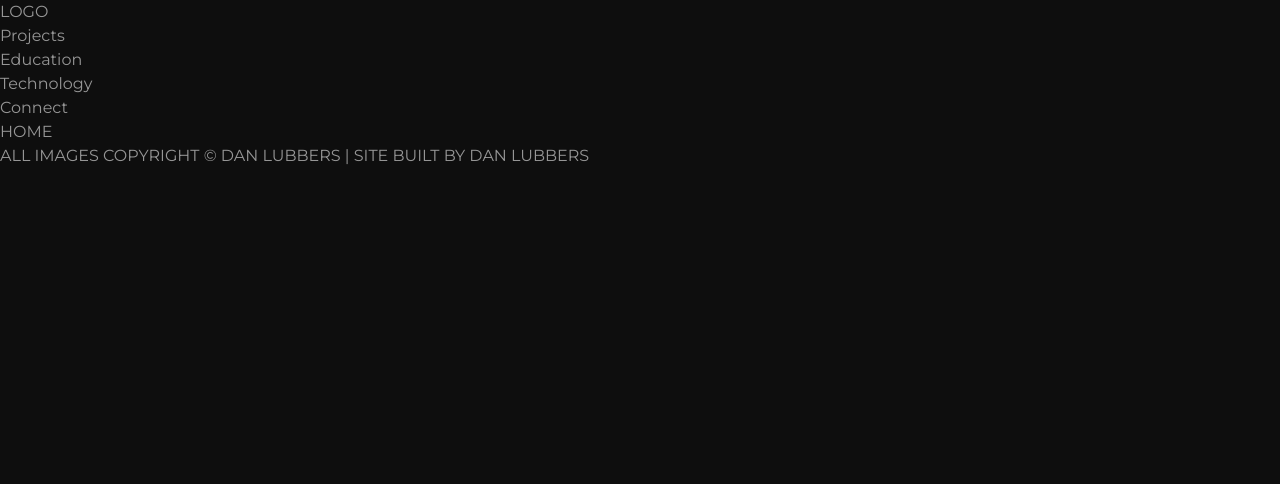
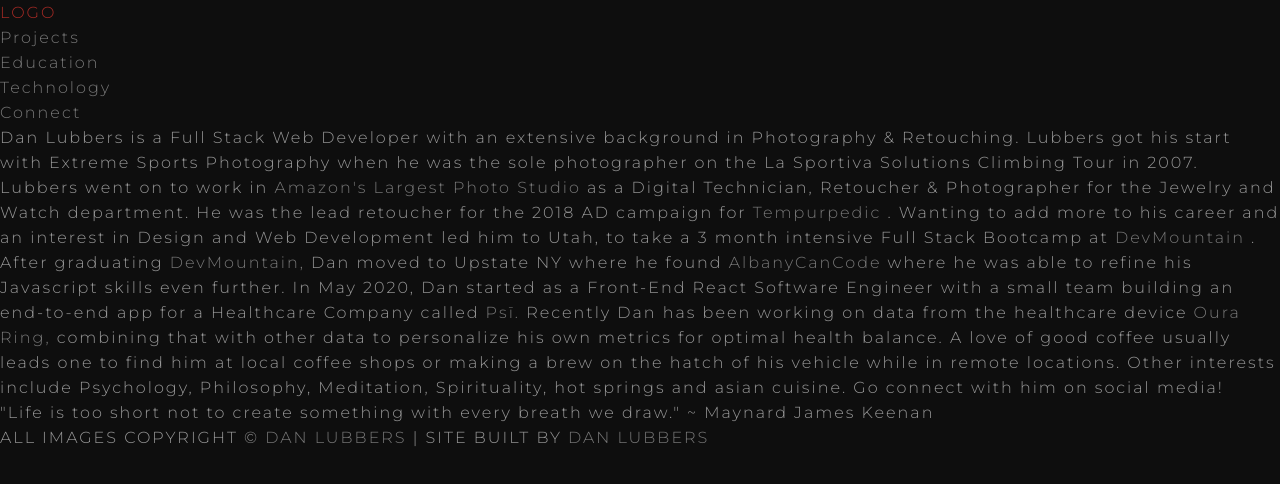
Before and after one commit to danlubbers/webdev-danlubbers-2022, a SvelteKit app: page / in a window 1280 px wide. Shown: the top 484 px of the page. Built offline with nearby package versions, Linux system fonts and the light colour scheme.

Commit message:
Boilerplate styling is setup.

```diff
--- a/src/app.css
+++ b/src/app.css
@@ -2,8 +2,32 @@
 @tailwind components;
 @tailwind utilities;
 
+html {
+	margin: auto 0;
+	width: 100%;
+	display: flex;
+	justify-content: center;
+}
+
 body {
-	font-family: 'montserrat';
+	width: 1280px;
+	display: flex;
+	flex-direction: column;
+	font-family: 'Montserrat', sans-serif;
+	line-height: 25px;
+	letter-spacing: 2px;
 	color: #969696;
 	background-color: #0e0e0e;
 }
+
+a {
+	margin: auto 0;
+	padding: 0;
+	color: #777777;
+	text-decoration: none;
+}
+
+a:hover {
+	color: #a52a25;
+	cursor: pointer;
+}
--- a/src/app.html
+++ b/src/app.html
@@ -3,7 +3,10 @@
 	<head>
 		<meta charset="utf-8" />
 		<link rel="icon" href="%sveltekit.assets%/favicon.png" />
-		<link href="https://fonts.googleapis.com/css?family=Montserrat" rel="stylesheet" />
+		<link
+			href="https://fonts.googleapis.com/css2?family=Montserrat:wght@300&display=swap"
+			rel="stylesheet"
+		/>
 		<meta name="viewport" content="width=device-width" />
 		%sveltekit.head%
 	</head>
--- a/src/routes/+layout.svelte
+++ b/src/routes/+layout.svelte
@@ -1,8 +1,9 @@
+<div class="max-w-full">
 	<header class="relative w-full px-8 pt-8 flex flex-row justify-between items-end z-10">
 		<a href="/"><h1 class="">LOGO</h1></a>
 
 		<nav class="md:flex hidden">
-		<ul class="list-reset md:flex md:items-center">
+			<ul class="list-reset md:flex md:items-center ">
 				<li class="md:ml-4"><a href="/projects">Projects</a></li>
 				<li class="md:ml-4"><a href="/education">Education</a></li>
 				<li class="md:ml-4"><a href="/technology">Technology</a></li>
@@ -23,3 +24,4 @@
 			<a href="http://www.danlubbers.com" target="_blank" rel="noreferrer"> DAN LUBBERS </a>
 		</p>
 	</footer>
+</div>
--- a/src/routes/+page.svelte
+++ b/src/routes/+page.svelte
@@ -2,4 +2,82 @@
 	import '../app.css';
 </script>
 
-HOME
+<div>
+	<p>
+		Dan Lubbers is a Full Stack Web Developer with an extensive background in Photography &
+		Retouching. Lubbers got his start with Extreme Sports Photography when he was the sole
+		photographer on the La Sportiva Solutions Climbing Tour in 2007. Lubbers went on to work in
+		<a
+			href="https://www.amazon.com/watches/s?k=watches"
+			aria-label="Amazon Watches"
+			target="_blank"
+			rel="noopener noreferrer"
+		>
+			Amazon&apos;s Largest Photo Studio
+		</a>
+		as a Digital Technician, Retoucher & Photographer for the Jewelry and Watch department. He was the
+		lead retoucher for the 2018 AD campaign for
+		<a
+			href="https://www.tempurpedic.com/"
+			aria-label="Tempurpedic"
+			target="_blank"
+			rel="noopener noreferrer"
+		>
+			Tempurpedic
+		</a>
+		. Wanting to add more to his career and an interest in Design and Web Development led him to Utah,
+		to take a 3 month intensive Full Stack Bootcamp at
+		<a
+			href="https://devmountain.com/"
+			aria-label="DevMountain Bootcamp"
+			target="_blank"
+			rel="noopener noreferrer"
+		>
+			DevMountain
+		</a>
+		. After graduating
+		<a
+			href="https://devmountain.com/"
+			aria-label="DevMountain Bootcamp"
+			target="_blank"
+			rel="noopener noreferrer"
+		>
+			DevMountain,
+		</a>
+		Dan moved to Upstate NY where he found
+		<a
+			href="https://albanycancode.org/"
+			aria-label="AlbanyCanCode Bootcamp"
+			target="_blank"
+			rel="noopener noreferrer"
+		>
+			AlbanyCanCode
+		</a>
+		where he was able to refine his Javascript skills even further. In May 2020, Dan started as a Front-End
+		React Software Engineer with a small team building an end-to-end app for a Healthcare Company called
+		<a
+			href="https://app.psilife.com/"
+			aria-label="Psi Healthcare"
+			target="_blank"
+			rel="noopener noreferrer"
+		>
+			Psī.
+		</a>
+		Recently Dan has been working on data from the healthcare device
+		<a
+			href="https://ouraring.com/"
+			aria-label="Oura Ring"
+			target="_blank"
+			rel="noopener noreferrer"
+		>
+			Oura Ring,
+		</a> combining that with other data to personalize his own metrics for optimal health balance. A
+		love of good coffee usually leads one to find him at local coffee shops or making a brew on the hatch
+		of his vehicle while in remote locations. Other interests include Psychology, Philosophy, Meditation,
+		Spirituality, hot springs and asian cuisine. Go connect with him on social media!
+	</p>
+	<p class="my-4 flex justify-center">
+		&quot;Life is too short not to create something with every breath we draw.&quot; ~ Maynard James
+		Keenan
+	</p>
+</div>
--- a/src/routes/technology/+page.svelte
+++ b/src/routes/technology/+page.svelte
@@ -1 +1,3 @@
-<h1>technology</h1>
+<div>
+	<h1>technology</h1>
+</div>
```
Lines whose indentation alone changed are shown as unchanged.
